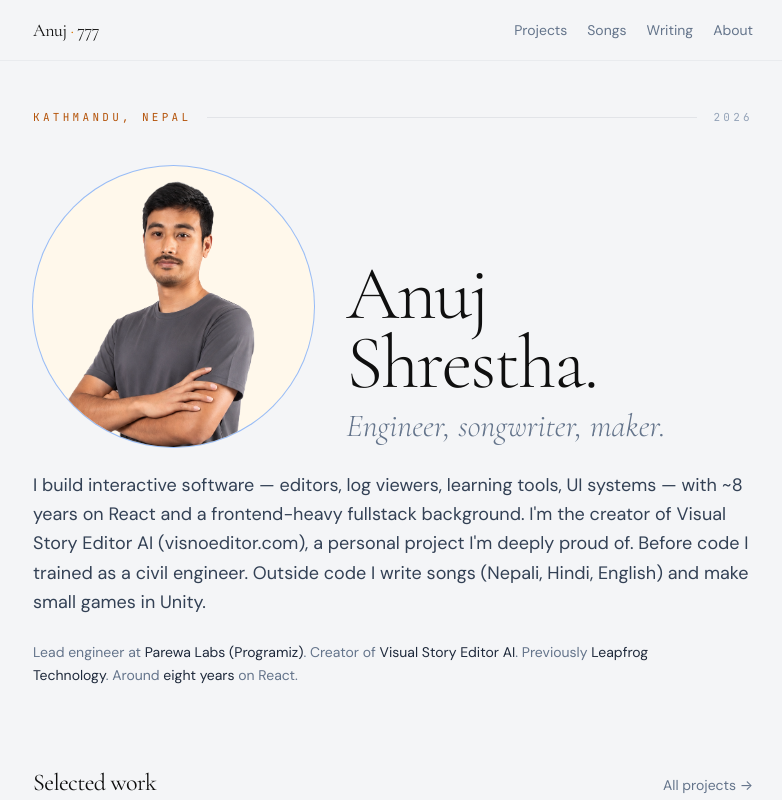
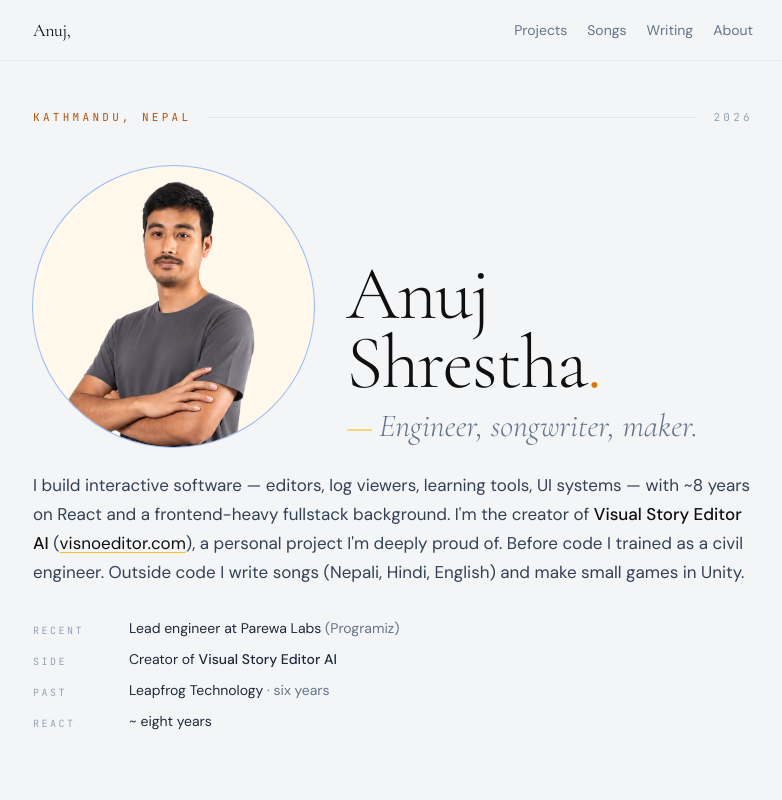
Before and after one commit to anuj-shrestha/anuj777, a Next.js app: page / in a window 1280 px wide. Shown: the top 800 px of the page, without its empty margins (247-1029 px from the left). Built offline with nearby package versions, Linux system fonts and the light colour scheme.

Commit message:
refactor: update homepage and navbar for improved clarity and consistency

```diff
--- a/src/app/page.tsx
+++ b/src/app/page.tsx
@@ -38,27 +38,52 @@ export default function Home() {
             </div>
           </div>
           <div className="col-span-7 flex flex-col justify-end pb-1">
-            <h1 className="font-serif font-light text-[clamp(2rem,7vw,4.75rem)] leading-[0.9] tracking-tight text-ink-900">
-              Anuj<br />Shrestha.
+            <h1 className="font-serif font-light text-[clamp(2rem,7vw,4.75rem)] leading-[0.9] tracking-[-0.02em] text-ink-900">
+              Anuj<br />Shrestha<span className="text-terra-500">.</span>
             </h1>
             <p className="font-serif italic font-light text-[clamp(1.125rem,3vw,2rem)] text-ink-500 leading-[1.05] mt-3">
-              Engineer,<br className="sm:hidden" /> songwriter, maker.
+              <span className="not-italic text-terra-400 mr-1.5">—</span>Engineer,<br className="sm:hidden" /> songwriter, maker.
             </p>
           </div>
         </div>
 
         {/* Bio — portrait stands on top of this */}
-        <p className="text-ink-700 text-lg leading-relaxed max-w-prose">
-          {profile.pitch}
+        <p className="text-ink-700 text-[1.0625rem] leading-[1.7] max-w-prose">
+          I build interactive software — editors, log viewers, learning tools,
+          UI systems — with ~8 years on React and a frontend-heavy fullstack
+          background. I&apos;m the creator of{" "}
+          <em className="text-ink-900 not-italic font-medium">Visual Story Editor AI</em>{" "}
+          (
+          <a
+            href="https://visnoeditor.com"
+            target="_blank"
+            rel="noopener noreferrer"
+            className="text-ink-900 underline decoration-terra-400 decoration-1 underline-offset-[3px] hover:decoration-terra-600 transition-colors"
+          >
+            visnoeditor.com
+          </a>
+          ), a personal project I&apos;m deeply proud of. Before code I trained
+          as a civil engineer. Outside code I write songs (Nepali, Hindi,
+          English) and make small games in Unity.
         </p>
 
-        {/* Colophon — inline prose, replaces stat grid */}
-        <p className="mt-6 text-sm text-ink-500 max-w-prose leading-relaxed">
-          Lead engineer at <span className="text-ink-800">Parewa Labs (Programiz)</span>.
-          Creator of <span className="text-ink-800">Visual Story Editor AI</span>.
-          Previously <span className="text-ink-800">Leapfrog Technology</span>.
-          Around <span className="text-ink-800">eight years</span> on React.
-        </p>
+        {/* Colophon — structured two-column with mono labels */}
+        <dl className="mt-8 max-w-prose grid grid-cols-[5rem_1fr] gap-x-4 gap-y-2 text-sm">
+          <dt className="font-mono text-[10px] uppercase tracking-[0.25em] text-ink-400 pt-[3px]">Recent</dt>
+          <dd className="text-ink-800">
+            Lead engineer at Parewa Labs <span className="text-ink-500">(Programiz)</span>
+          </dd>
+          <dt className="font-mono text-[10px] uppercase tracking-[0.25em] text-ink-400 pt-[3px]">Side</dt>
+          <dd className="text-ink-800">
+            Creator of <em className="not-italic font-medium">Visual Story Editor AI</em>
+          </dd>
+          <dt className="font-mono text-[10px] uppercase tracking-[0.25em] text-ink-400 pt-[3px]">Past</dt>
+          <dd className="text-ink-800">
+            Leapfrog Technology <span className="text-ink-500">· six years</span>
+          </dd>
+          <dt className="font-mono text-[10px] uppercase tracking-[0.25em] text-ink-400 pt-[3px]">React</dt>
+          <dd className="text-ink-800">~ eight years</dd>
+        </dl>
       </section>
 
       {/* Featured projects */}
--- a/src/components/NavBar.tsx
+++ b/src/components/NavBar.tsx
@@ -20,7 +20,7 @@ export default function NavBar() {
           href="/"
           className="font-serif text-lg tracking-tight text-ink-900 no-underline hover:text-terra-600"
         >
-          Anuj <span className="text-terra-500">·</span> 777
+          Anuj,
         </Link>
         <nav className="flex items-center gap-x-5 text-sm">
           {links.slice(1).map((l) => {
```
